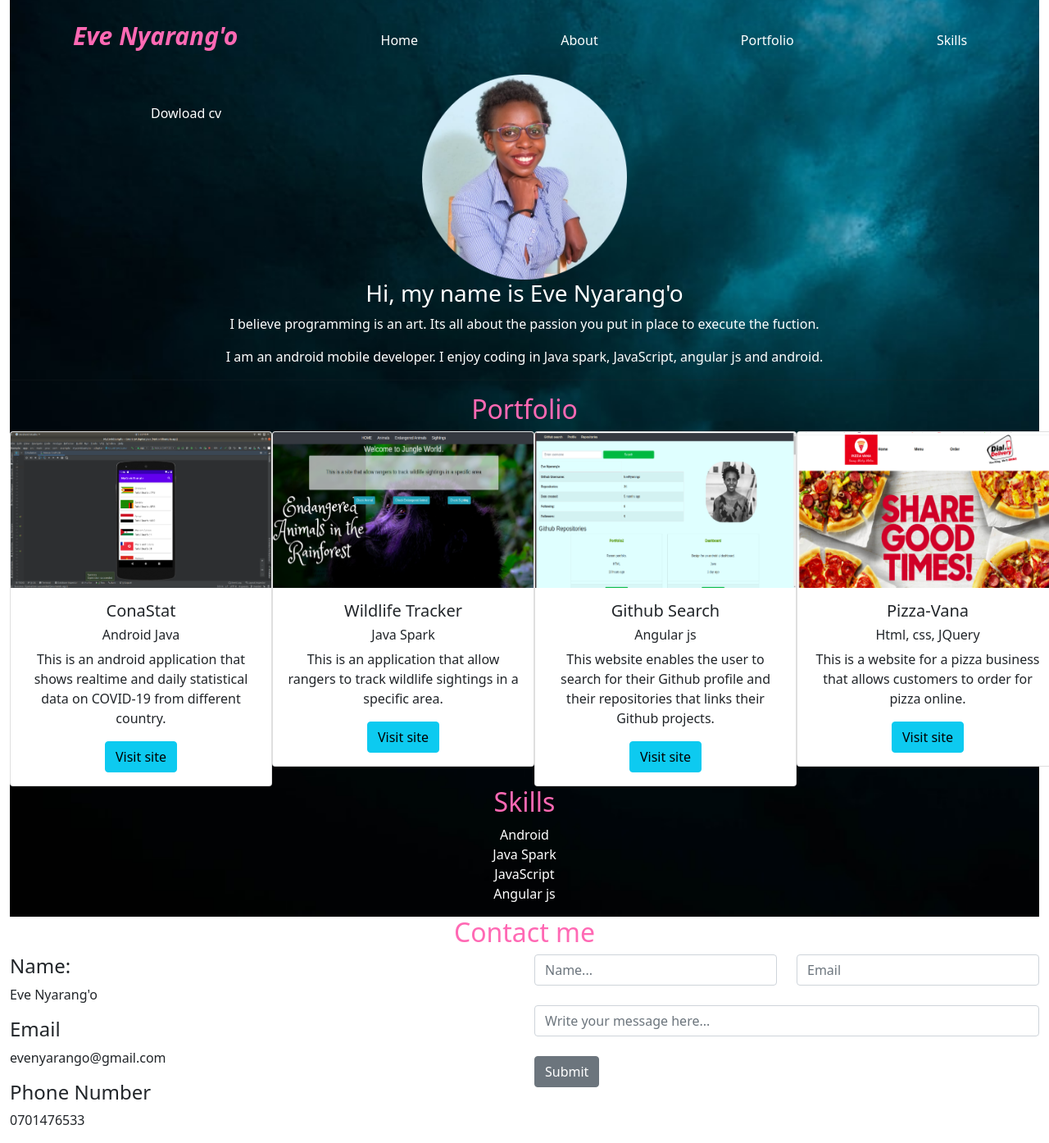
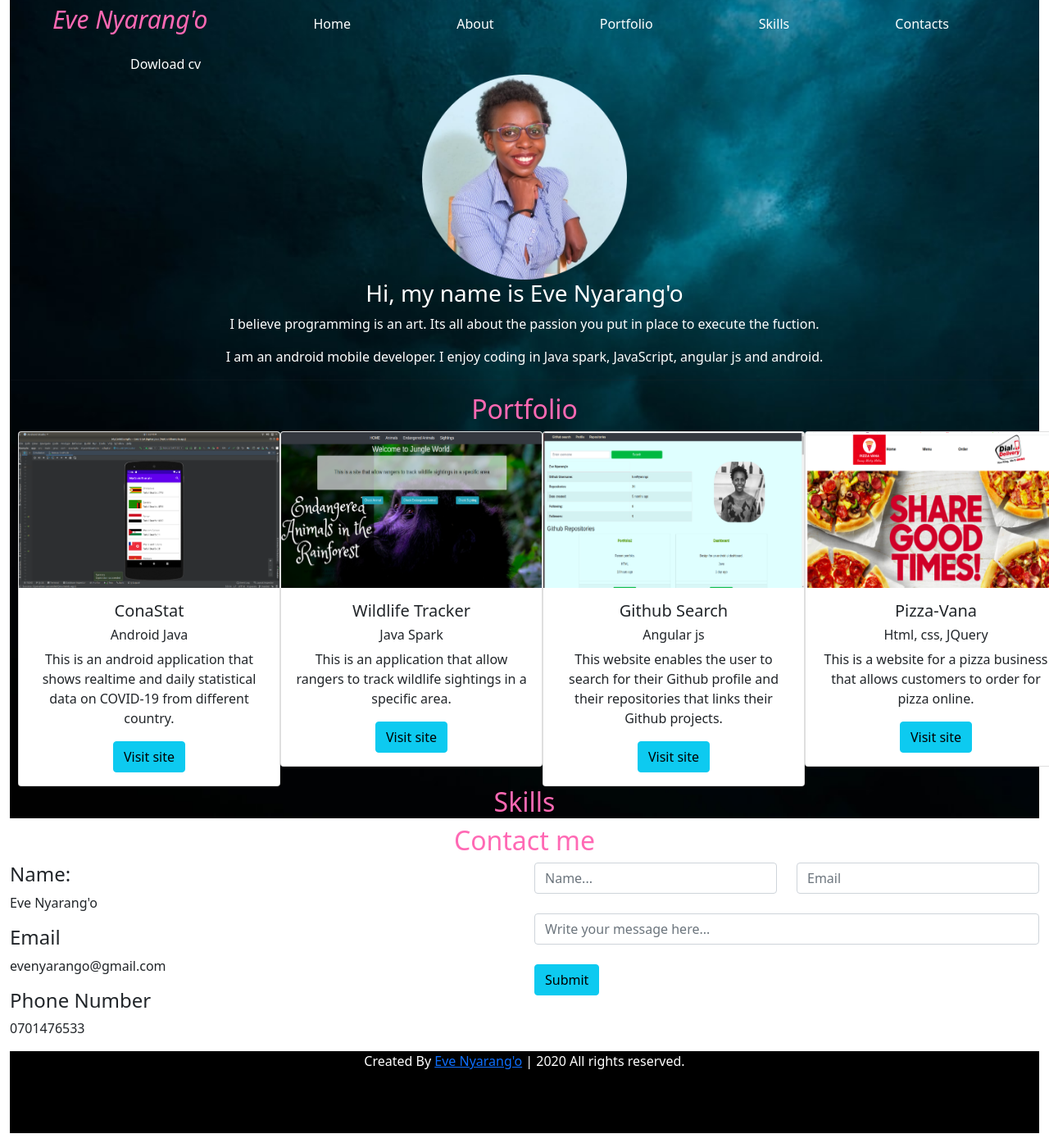
Before and after one commit to EveNyarango/Portfolio2, a plain HTML site: page index.html in a window 1280 px wide. Shown: the part 9-1403 px from the top of the page at 82% size. Drawn offline with nearby package versions, Linux system fonts and the light colour scheme.

Commit message:
changes and nav routing

```diff
--- a/index.html
+++ b/index.html
@@ -19,11 +19,12 @@
                 <li><a href="#about">About</a></li>
                 <li><a href="#portfolio">Portfolio</a></li>
                 <li><a href="#skills">Skills</a></li>
+                <li><a href="#contacts">Contacts</a></li>
                 <li><a href="https://docs.google.com/document/d/1XL_uo2ZqIlJY9DLZ9WIUCRjS0CpEuccXaO-B_KzfqV8/edit"
                         target="_blank">Dowload cv</a></li>
             </ul>
         </nav>
-        <div id="intro">
+        <div id="about">
             <img src="/images/Eve1.png" alt="" height="250px" width="250px">
             <h3>Hi, my name is Eve Nyarang'o</h3>
             <p>I believe programming is an art. Its all about the passion you put in place to execute the fuction.</p>
@@ -31,7 +32,7 @@
         </div>
         <hr>
 
-        <div class="port">
+        <div id="portfolio">
             <h2>Portfolio</h2>
             <div class="row">
                 <div class="col-md-3">
@@ -98,16 +99,17 @@
         </div>
 
         <!-- Skills -->
+        <div id="skills">
         <h2>Skills</h2>
-        <div class="row" id="skills">
+        <!-- <div class="row" id="skills">
             <ul>
                 <li><img src="" alt="">Android</li>
                 <li><img src="" alt="">Java Spark</li>
                 <li><img src="" alt="">JavaScript</li>
                 <li><img src="" alt="">Angular js</li>
             </ul>
-        </div>
-
+        </div> -->
+    </div>
     </div>
 
     <div id="contacts">
@@ -143,11 +145,15 @@
                     <input type="text" class="form-control" id="kaka" placeholder="Write your message here...">
                 </div>
                 <br>
-                <button type="submit" class="btn btn-secondary" onclick="myResponse()">Submit</button>
+                <button type="submit" class="btn btn-info" onclick="myResponse()">Submit</button>
             </form>
         </div>
         </div>
     </div>
+
+    <footer>
+        <span>Created By <a href="https://github.com/evenyarango">Eve Nyarang'o</a> | <span class="far fa-copyright"></span> 2020 All rights reserved.</span>
+    </footer>
 
     <script src="https://code.jquery.com/jquery-3.2.1.slim.min.js"
     integrity="sha384-KJ3o2DKtIkvYIK3UENzmM7KCkRr/rE9/Qpg6aAZGJwFDMVNA/GpGFF93hXpG5KkN" crossorigin="anonymous">
--- a/styles.css
+++ b/styles.css
@@ -7,8 +7,8 @@ nav{
     nav>ul>li{
         display:inline-block;
         text-align:left;
-        padding:30px 30px 30px;
-        margin-left: 10px;
+        padding:10px 10px 10px;
+        margin-left: 5px;
         justify-content: space-evenly;
         }
         nav ul li a:hover{
@@ -21,7 +21,7 @@ nav a{
 }
 #name{
     color: hotpink;
-    font-weight: 600;
+    font-weight: 500;
     font-style: italic;
     font-size:30px;
     margin-left:5px;
@@ -36,7 +36,7 @@ nav a{
     display: flex;
     align-items: center;
 }
-#intro{
+#about{
     color: white;
 text-align: center;
 }
@@ -48,6 +48,7 @@ h2{
 
 .card{
     text-align: center;
+    margin-left: 10px;
 }
 
 #skills{
@@ -62,3 +63,13 @@ h2{
     height: 500px;
     width: 500px;
 } */
+footer{
+    height:100px;
+background-color: black;
+text-align: center;
+color: white;
+}
+
+span{
+    padding-top: 30px;
+}
```
